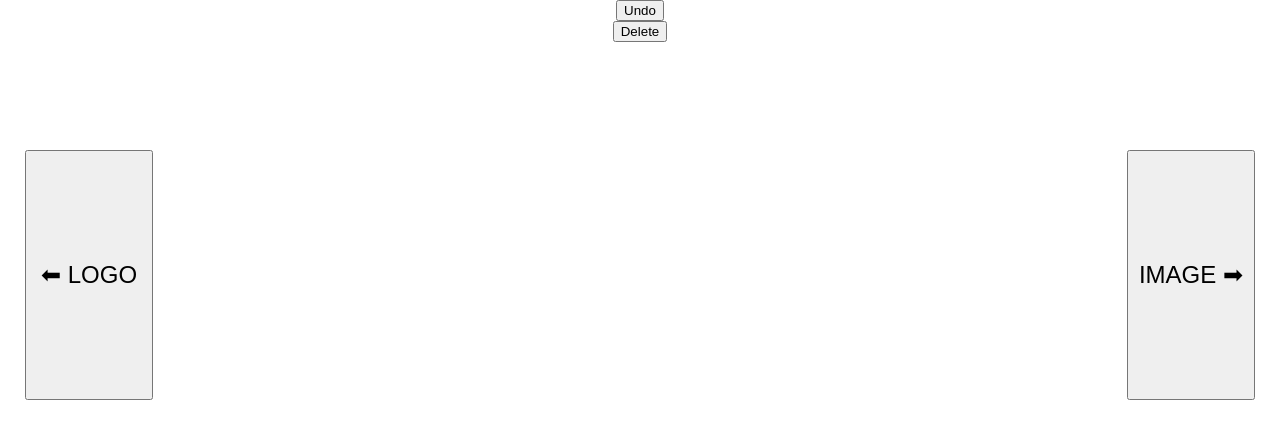
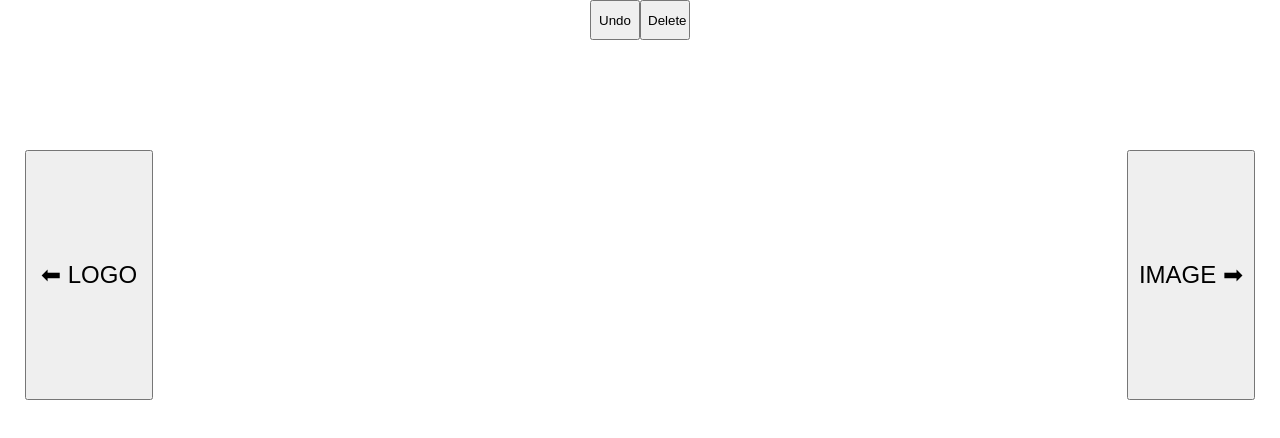
Before and after one commit to benkerns09/GolfPlayed, a React (Create React App) app: page / in a window 1280 px wide. Shown: the top 438 px of the page. Built offline with nearby package versions, Linux system fonts and the light colour scheme.

Commit message:
refactored structure of basic elements.

```diff
--- a/src/App.js
+++ b/src/App.js
@@ -1,14 +1,12 @@
 import React, { Component } from 'react';
-import logo from './logo.svg';
 import './App.css';
-import LandingPage from './Components/LandingPage';
+import Buttons from './Components/Buttons';
 
 class App extends Component {
   render() {
     return (
       <div className="App">
-
-        <LandingPage />
+        <Buttons />
       </div>
     );
   }
--- /dev/null
+++ b/src/Buttons.css
@@ -0,0 +1,42 @@
+.leftbutton {
+    float: left;
+    width: 10%;
+    height: 250px;
+    margin-left: 25px;
+    margin-top: 150px;
+    font-size: 18pt;
+}
+.leftbutton:hover {
+    background-color:slategray;
+    cursor: pointer;
+}
+
+.rightbutton {
+    float: right;
+    width: 10%;
+    height: 250px;
+    margin-right: 25px;
+    margin-top: 150px;
+    font-size: 18pt;
+}
+.rightbutton:hover {
+    background-color:slategray;
+    cursor: pointer;
+}
+
+.undo {
+    width: 50px;
+    height: 40px;
+    position: relative;
+}
+.delete {
+    width: 50px;
+    height: 40px;
+}
+
+.undo:hover {
+    cursor:pointer;
+}
+.delete:hover {
+    cursor:pointer;
+}
--- /dev/null
+++ b/src/Components/Buttons.js
@@ -0,0 +1,27 @@
+import React, { Component } from 'react';
+import '../../src/Buttons.css';
+
+class Buttons extends Component {
+    render() {
+        return (
+            <div>
+                <div className="SwipeButtons">
+                    <button className="leftbutton" onClick="LEFTLOGO"> ⬅ LOGO </button>
+                    <button className="rightbutton" onClick="RIGHTIMAGE"> IMAGE ➡ </button>
+                </div>
+
+
+
+                <div className="OtherButtons">
+                    <button className="undo" onClick="UNDO">Undo</button>
+                    <button className="delete" onClick="DELETEIMAGE">Delete</button>
+                </div>
+
+        </div>
+
+        )
+    }
+
+}
+
+export default Buttons;
--- a/src/Components/LandingPage.js
+++ /dev/null
@@ -1,40 +0,0 @@
-import React, { Component } from 'react';
-import SwipeButtons from './SwipeButtons.js';
-import Pictures from './Pictures';
-import '../LandingPage.css';
-
-
-class LandingPage extends Component {
-    render() {
-        return(
-        <div className="maindiv">
-
-
-        <SwipeButtons />
-
-
-        <div class="row2">
-            <div class="col-md-6">
-                <button class="undo">Undo</button>
-            </div>
-            <div class="col-md-6">
-                <button class="delete">Delete</button>
-            </div>
-        </div>
-
-
-
-
-
-
-
-
-
-
-        </div>
-        )
-}
-
-}
-
-export default LandingPage;
--- a/src/Components/Pictures.js
+++ /dev/null
@@ -1,13 +0,0 @@
-import React, { Component } from 'react';
-
-class Pictures extends Component {
-    render() {
-        return(
-            <div className="frontPagePicture">
-            </div>
-        )
-    }
-
-}
-
-export default Pictures;
--- a/src/Components/myImage.js
+++ b/src/Components/myImage.js
@@ -1 +1,12 @@
 import React, { Component } from 'react';
+import '../../src/myImage.css';
+
+class myImage extends Component {
+    render () {
+        return (
+            <div className="myImage"></div>
+        )
+    }
+}
+
+export default myImage;
--- a/src/LandingPage.css
+++ /dev/null
@@ -1,3 +0,0 @@
-body {
-
-}
--- /dev/null
+++ b/src/myImage.css
@@ -0,0 +1,13 @@
+html {
+    width: 100%;
+
+}
+
+.myImage {
+    display: block;
+    margin-left: auto;
+    margin-right: auto;
+    width: 100%;
+
+
+}
```
Also changed, not shown: index.js (line endings or trailing spaces).
